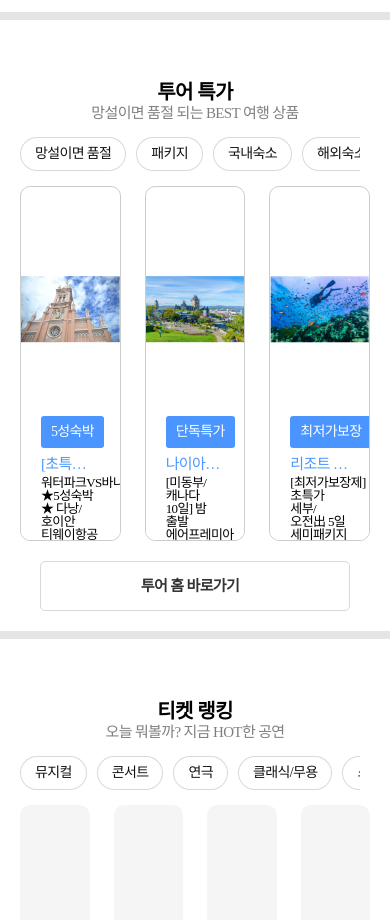
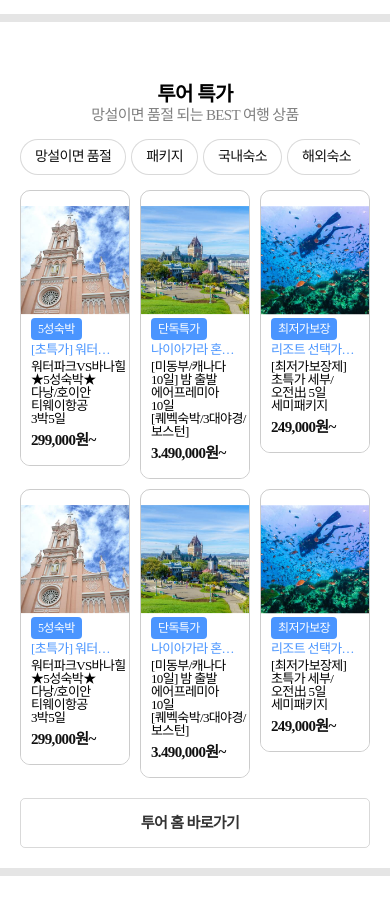
Before and after one commit to hyemdev/clone_interpark, a plain HTML site: page index.html in a window 390 px wide. Shown: the part 1080-2000 px from the top of the page. Drawn offline with nearby package versions, Linux system fonts and the light colour scheme; a web font is replaced by a local one.

Commit message:
tour responsive complt

```diff
--- a/css/style.css
+++ b/css/style.css
@@ -250,7 +250,6 @@ body {
     line-height: 18px;
   }
   .bt-link-shop {
-    width: calc(100% - 20px - 20px);
     display: block;
     margin: 0 auto;
     font-size: 15px;
@@ -273,7 +272,7 @@ body {
   /* 위치고정 */
   position: fixed;
   right: 20px;
-  bottom: 50px;
+  bottom: 20px;
   /* 우선순위 설정 */
   z-index: 9999;
   text-align: center;
@@ -904,11 +903,22 @@ body {
   .good-info {
     padding: 10px;
   }
+  .good-info-list li b {
+    font-size: 18px;
+    line-height: 18px;
+    white-space: nowrap;
+  }
+  .good-info-list li p {
+    font-size: 13px;
+    line-height: 32px;
+    height: 32px;
+  }
 }
 @media screen and (max-width: 800px) {
   .good-info-list li b {
-    font-size: 15px;
+    font-size: 12px;
     line-height: 18px;
+    white-space: nowrap;
   }
   .good-info {
     padding: 10px;
@@ -920,9 +930,9 @@ body {
     overflow: hidden;
   }
   .section-top .btns a {
-    line-height: 32px;
+    line-height: 34px;
     padding: 0 14px;
-    margin-right: 10px;
+    margin-right: 5px;
   }
 }
 @media screen and (max-width: 760px) {
@@ -944,7 +954,7 @@ body {
 }
 
 .tour .section-slide {
-  height: 355px;
+  /* height: 355px; */
 }
 .sw-tour {
   height: 100%;
@@ -961,7 +971,13 @@ body {
 .tour-img {
   position: relative;
   width: 100%;
-  height: 245px;
+  /* height: 245px; */
+  /* 1280px일때 높이가 245px이다. */
+  /* 1280px 이 100vw이라면 245px는 몇 vw일까? */
+
+  /* 최대 245px까지만 커지게 만든다 */
+  max-height: 245px;
+  height: 19.14vw;
   overflow: hidden;
 }
 
@@ -971,7 +987,8 @@ body {
   top: 50%;
   left: 50%;
   /* 영역말고 내용. 즉, 보이는부분만 이동 */
-  transform: translate(-50%, -50%);
+  /* scale을 키워서 여백이 안남게 만든다 */
+  transform: translate(-50%, -50%) scale(1.5);
   width: 100%;
 }
 .tour-info {
@@ -1021,6 +1038,36 @@ body {
 .tour-price b {
   font-size: 20px;
   font-weight: 700;
+}
+
+@media screen and (max-width: 1024px) {
+  .tour-img {
+    height: 138px;
+  }
+
+  .tour-info {
+    padding: 10px;
+  }
+  .tour-cate {
+    font-size: 12px;
+    top: -24px;
+    line-height: 22px;
+    padding: 0 7px;
+    border-radius: 4px;
+  }
+  .tour-title {
+    font-size: 13px;
+    line-height: 15px;
+  }
+  .tour-price {
+    font-size: 15px;
+  }
+  .tour-price b {
+    font-size: 15px;
+    line-height: 18px;
+  }
+}
+@media screen and (max-width: 760px) {
 }
 
 /* 티켓랭킹 */
--- a/index.html
+++ b/index.html
@@ -497,6 +497,85 @@
               <div class="swiper-wrapper">
                 <div class="swiper-slide">
                   <a href="#" class="tour-link">
+                    <div class="tour-img" ">
+                      <img src="images/tour1.jpg" alt="tour" />
+                    </div>
+                    <div class="tour-info">
+                      <ul class="tour-info-list">
+                        <li><span class="tour-cate">5성숙박</span></li>
+                        <li>
+                          <span class="tour-title"
+                            >[초특가] 워터파크VS바나힐 다낭/호이안 패키지</span
+                          >
+                        </li>
+                        <li>
+                          <span class="tour-place"
+                            >워터파크VS바나힐 ★5성숙박★ 다낭/호이안 티웨이항공
+                            3박5일</span
+                          >
+                        </li>
+                        <li>
+                          <span class="tour-price"><b>299,000</b>원~ </span>
+                        </li>
+                      </ul>
+                    </div>
+                  </a>
+                </div>
+                <div class="swiper-slide">
+                  <a href="#" class="tour-link">
+                    <div class="tour-img">
+                      <img src="images/tour2.jpg" alt="tour" />
+                    </div>
+                    <div class="tour-info">
+                      <ul class="tour-info-list">
+                        <li><span class="tour-cate">단독특가</span></li>
+                        <li>
+                          <span class="tour-title"
+                            >나이아가라 혼블라워호 / 자유의 여신상 유람선
+                            포함</span
+                          >
+                        </li>
+                        <li>
+                          <span class="tour-place"
+                            >[미동부/캐나다 10일] 밤 출발 에어프레미아 10일
+                            [퀘벡숙박/3대야경/보스턴]</span
+                          >
+                        </li>
+                        <li>
+                          <span class="tour-price"><b>3.490,000</b>원~</span>
+                        </li>
+                      </ul>
+                    </div>
+                  </a>
+                </div>
+                <div class="swiper-slide">
+                  <a href="#" class="tour-link">
+                    <div class="tour-img">
+                      <img src="images/tour3.jpg" alt="tour" />
+                    </div>
+                    <div class="tour-info">
+                      <ul class="tour-info-list">
+                        <li><span class="tour-cate">최저가보장</span></li>
+                        <li>
+                          <span class="tour-title"
+                            >리조트 선택가능+반나절 자유일정</span
+                          >
+                        </li>
+                        <li>
+                          <span class="tour-place"
+                            >[최저가보장제] 초특가 세부/오전出 5일
+                            세미패키지</span
+                          >
+                        </li>
+                        <li>
+                          <span class="tour-price"><b>249,000</b>원~</span>
+                        </li>
+                      </ul>
+                    </div>
+                  </a>
+                </div>
+                <div class="swiper-slide">
+                  <a href="#" class="tour-link">
                     <div class="tour-img">
                       <img src="images/tour1.jpg" alt="tour" />
                     </div>
@@ -579,7 +658,31 @@
             <script>
               new Swiper(".sw-tour", {
                 slidesPerView: 3,
-                spaceBetween: 24,
+                grid: {
+                  rows: 2,
+                  fill: "row",
+                },
+                spaceBetween: 10,
+                breakpoints: {
+                  1024: {
+                    spaceBetween: 24,
+                    slidesPerView: 2,
+                    // 화면당 2개씩 슬라이드 이동
+                    slidesPerGroup: 2,
+                    grid: {
+                      rows: 1,
+                    },
+                  },
+                  1280: {
+                    spaceBetween: 26,
+                    slidesPerView: 3,
+                    // 화면당 3개씩 슬라이드 이동
+                    slidesPerGroup: 3,
+                    grid: {
+                      rows: 1,
+                    },
+                  },
+                },
               });
             </script>
           </div>
```
